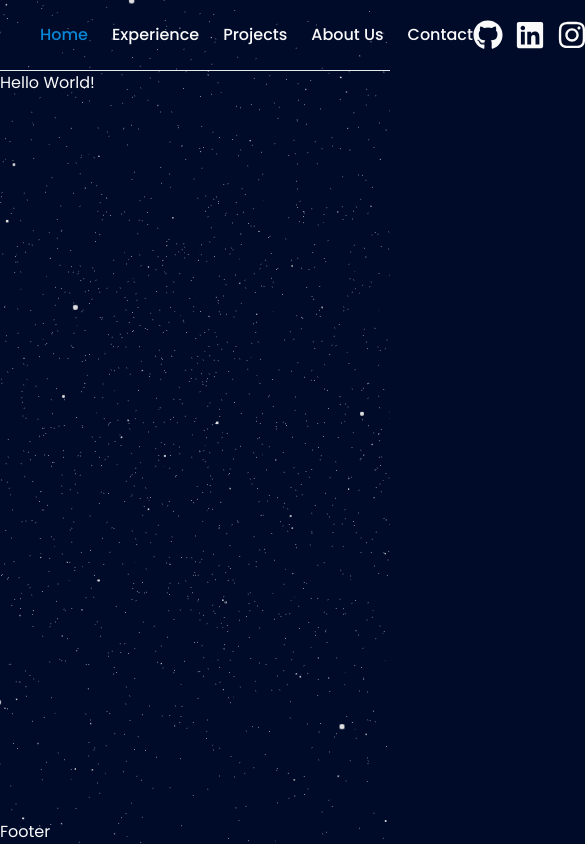
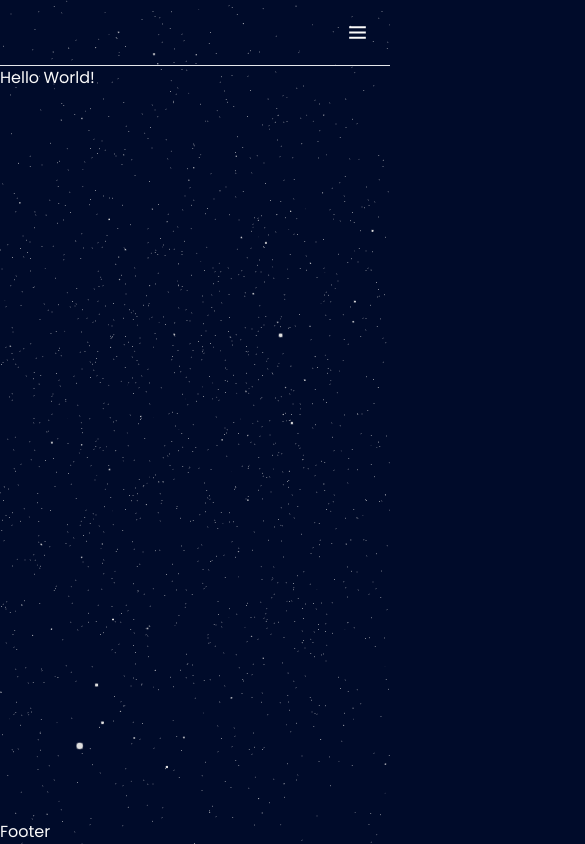
Before and after one commit to brosmar18/portfolio-2024, a Next.js app: page / in a window 390 px wide. Shown: the top 844 px of the page, 585 px wide, since content can reach past the window. Built offline with nearby package versions, Linux system fonts and the light colour scheme.

Commit message:
mobile nav added

```diff
--- a/components/shared/Header.tsx
+++ b/components/shared/Header.tsx
@@ -1,12 +1,16 @@
 import React from 'react';
 import Navbar from './Navbar';
-
-
+import MobileNav from './MobileNav';
 
 const Header = () => {
   return (
     <header className='w-full border-b z-20'>
-      <Navbar />
+      <div className="hidden md:block">
+        <Navbar />
+      </div>
+      <div className="md:hidden flex justify-end p-5">
+        <MobileNav />
+      </div>
     </header>
   );
 }
--- /dev/null
+++ b/components/shared/MobileNav.tsx
@@ -0,0 +1,61 @@
+'use client';
+import {
+    Sheet,
+    SheetContent,
+    SheetTrigger,
+} from "@/components/ui/sheet";
+import Image from "next/image";
+import Link from "next/link";
+import { BiMenu } from "react-icons/bi";
+import {FaGithub, FaLinkedin, FaInstagram, FaFacebook } from 'react-icons/fa';
+import { navLinks } from "@/constants";
+import { usePathname } from "next/navigation";
+
+
+
+const MobileNav = () => {
+    const pathname = usePathname();
+
+    const getLinkClassName = (route: string) => {
+      return `text-[16px] font-medium leading-[24px] whitespace-nowrap ${
+        pathname === route ? 'text-[#0886D6]' : 'text-[#fafafa]'
+      }`;
+    };
+
+
+    return (
+        <Sheet>
+            <SheetTrigger>
+                <BiMenu size={25} />
+            </SheetTrigger>
+            <SheetContent className="bg-inherit flex flex-col gap-10">
+                <Link href='/home'>
+                    <Image
+                        src='/assets/images/logo.png'
+                        alt='logo'
+                        width={50}
+                        height={50}
+                        priority
+                    />
+                </Link>
+                <ul className='flex gap-3 flex-col items-center'>
+                    {navLinks.map((link) => (
+                        <li key={`nav-${link.label}`} className={getLinkClassName(link.route)}>
+                            <Link href={link.route}>
+                                {link.label}
+                            </Link>
+                        </li>
+                    ))}
+                </ul>
+                <div className='flex gap-3 items-center justify-center'>
+                    <FaGithub size={30} />
+                    <FaLinkedin size={30} />
+                    <FaInstagram size={30} />
+                    <FaFacebook size={30} />
+                </div>
+            </SheetContent>
+        </Sheet>
+    )
+}
+
+export default MobileNav;
--- a/components/shared/Navbar.tsx
+++ b/components/shared/Navbar.tsx
@@ -10,7 +10,7 @@ import { FaGithub, FaLinkedin, FaInstagram, FaFacebook } from "react-icons/fa";
 const Navbar = () => {
   const pathname = usePathname();
 
-  const getLinkClassName = (route) => {
+  const getLinkClassName = (route: string) => {
     return `text-[16px] font-medium leading-[24px] whitespace-nowrap ${
       pathname === route ? 'text-[#0886D6]' : 'text-[#fafafa]'
     }`;
```
